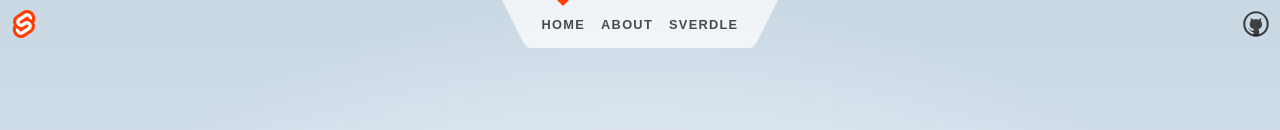
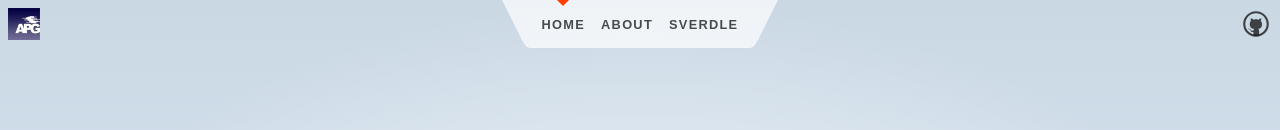
Before and after one commit to julianbaffy/APG-coursepage, a SvelteKit app: page / in a window 1280 px wide. Shown: the top 130 px of the page. Built offline with nearby package versions, Linux system fonts and the light colour scheme.

Commit message:
change logo in top left corner to APG

```diff
--- a/src/routes/Header.svelte
+++ b/src/routes/Header.svelte
@@ -1,13 +1,13 @@
 <script>
 	import { page } from '$app/stores';
-	import logo from '$lib/images/svelte-logo.svg';
+	import logo from '$lib/images/APG-logo.jpg';
 	import github from '$lib/images/github.svg';
 </script>
 
 <header>
 	<div class="corner">
 		<a href="https://kit.svelte.dev">
-			<img src={logo} alt="SvelteKit" />
+			<img src={logo} alt="APG" />
 		</a>
 	</div>
 
```
Also changed, not shown: src/lib/images/APG-logo.jpg (added).
